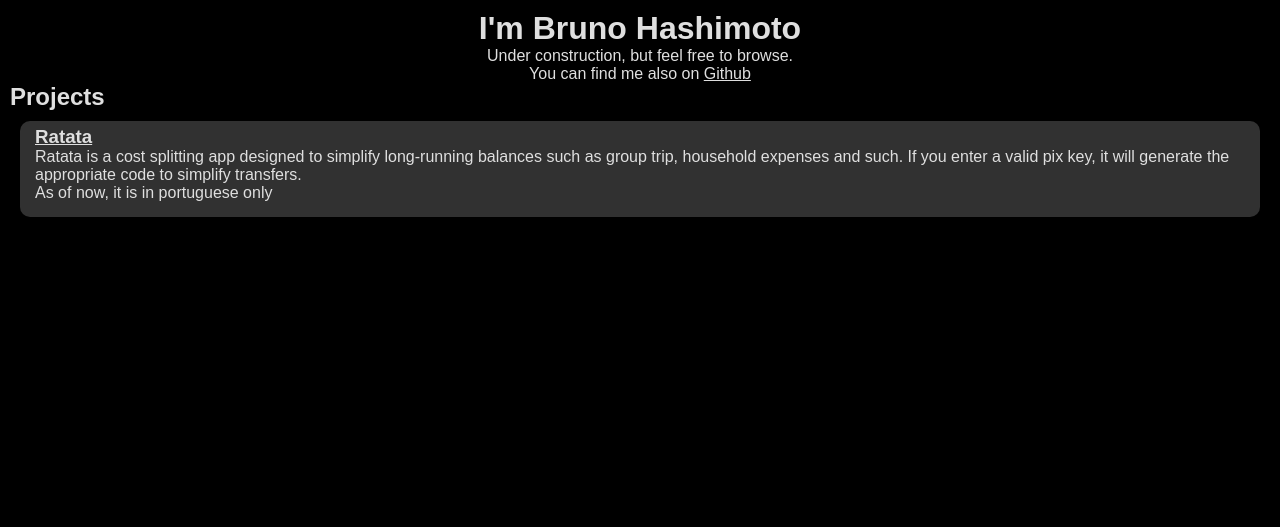
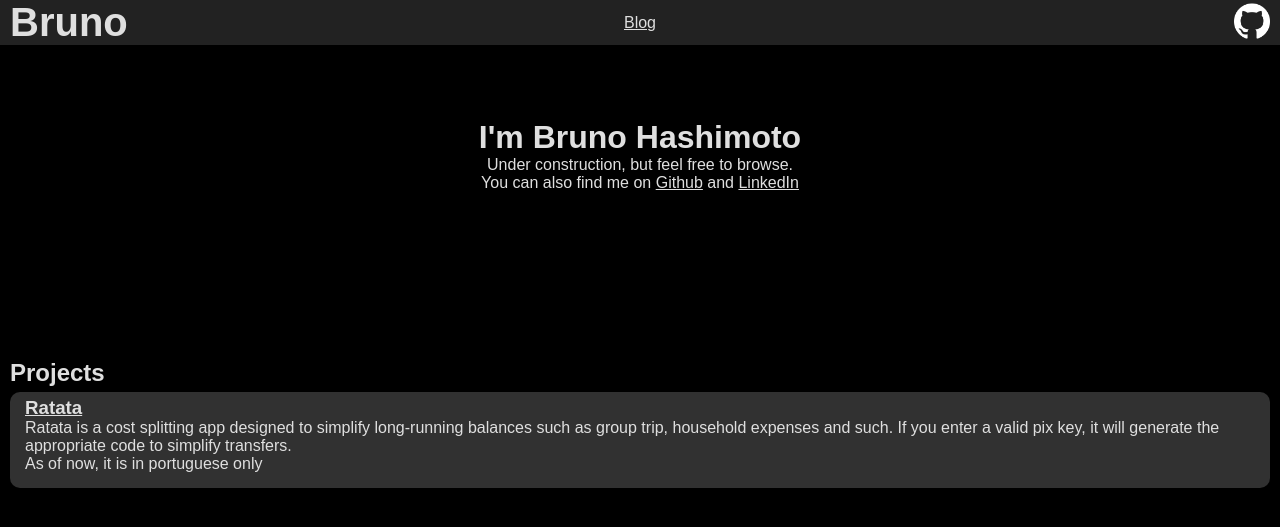
Before and after one commit to bhashimoto/raticate, a Django app: page / in a window 1280 px wide. Shown: the top 527 px of the page. Run offline with Django 5.2, Linux system fonts and the light colour scheme; parts of the project's set-up code (start-up, migrations or seed data) failed here and were passed over.

Commit message:
improved homepage

```diff
--- a/mysite/homepage/templates/homepage/base.html
+++ b/mysite/homepage/templates/homepage/base.html
@@ -9,6 +9,15 @@
 		<script src="https://unpkg.com/htmx.org@2.0.2"></script>
 	</head>
 	<body>
+		<nav>
+			<a class="home-button" href="/">Bruno</a>
+			<div class="links">
+				<a href="/blog">Blog</a>
+			</div>
+			<div class="right">
+				<a href="https://github.com/bhashimoto"><img height="36" src="{% static 'img/github-logo.png' %}"></img></a>
+			</div>
+		</nav>
 		<main>
 		{% block content %}
 		{% endblock %}
--- a/mysite/homepage/templates/homepage/index.html
+++ b/mysite/homepage/templates/homepage/index.html
@@ -7,7 +7,7 @@
     Under construction, but feel free to browse.
 
     <p>
-        You can find me also on <a href="https://github.com/bhashimoto" target="_blank">Github</a>
+        You can also find me on <a href="https://github.com/bhashimoto" target="_blank">Github</a> and <a target="_blank" href="https://linkedin.com/in/bhashimoto">LinkedIn</a>
     </p>
 </header>
 <section>
--- a/mysite/static/css/style.css
+++ b/mysite/static/css/style.css
@@ -23,6 +23,35 @@ nav {
 	align-items: center;
 }
 
+nav > * {
+	flex-grow: 1;
+	justify-content: space-between;
+	max-width: 30%;
+}
+
+section {
+	display: flex;
+	flex-direction: column;
+	gap: 5px;
+}
+
+div.links{
+	display: flex;
+	align-items: center;
+	justify-content: space-around;
+}
+
+.links > a {
+	text-align: center;
+	align-self: center;
+}
+
+.right {
+	display: flex;
+	justify-content: right;
+
+}
+
 .content_container {
 	display: flex;
 	flex-direction: row;
@@ -38,13 +67,13 @@ aside {
 }
 
 a.home-button {
-	font-size: 3rem;
+	font-size: 2.5rem;
 	font-weight: 600;
 	text-decoration: none;
 }
 
 main {
-	margin: 10px;
+	padding: 10px;
 }
 
 h1 {
@@ -57,6 +86,8 @@ ul {
 
 header {
 	text-align: center;
+	min-height: 15rem;
+	padding-top: 4rem;
 }
 
 form {
@@ -123,7 +154,6 @@ button {
 }
 
 .card {
-	margin: 10px 10px;
 	padding: 5px 15px 15px 15px;
 	background-color: var(--background);
 	border-radius: 10px;
```
Also changed, not shown: mysite/static/img/github-logo.png (added).
